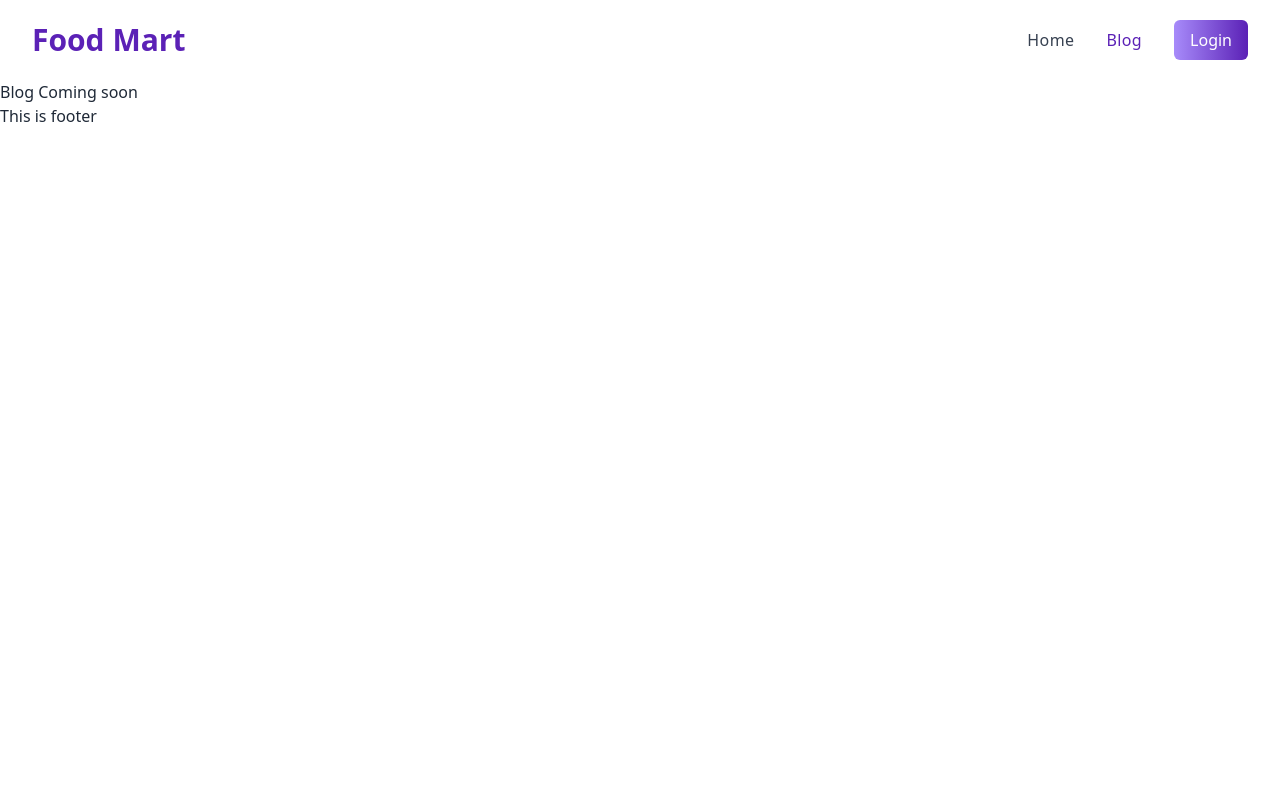
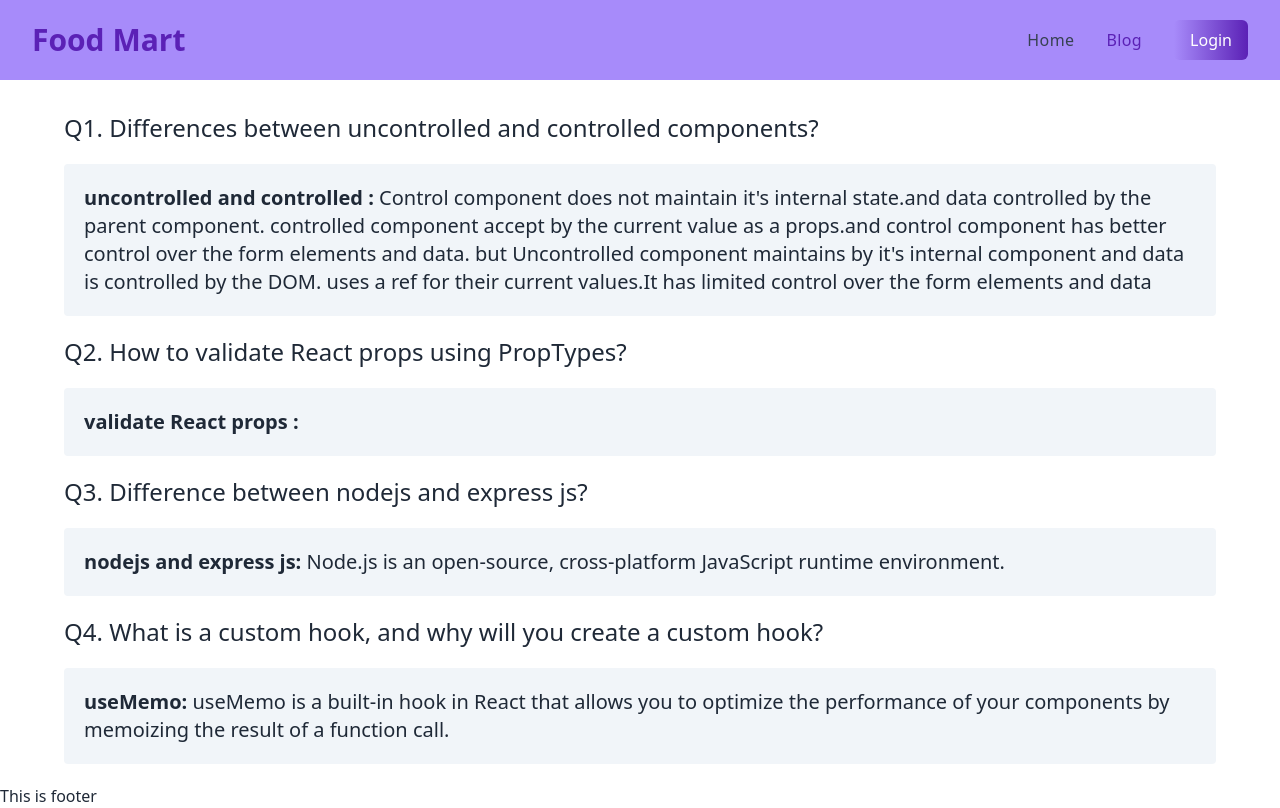
Before and after one commit to shukumar-542/chef-recipe-client, a React (Vite) app: page /blog in a window 1280 px wide. Built offline with nearby package versions, Linux system fonts and the light colour scheme; no server answers.

Commit message:
added lazy loader

```diff
--- a/package.json
+++ b/package.json
@@ -17,6 +17,7 @@
     "match-sorter": "^6.3.1",
     "react": "^18.2.0",
     "react-dom": "^18.2.0",
+    "react-lazy-load-image-component": "^1.5.6",
     "react-router-dom": "^6.11.0",
     "react-toastify": "^9.1.2",
     "sort-by": "^1.2.0"
--- a/src/Layouts/Main.jsx
+++ b/src/Layouts/Main.jsx
@@ -1,7 +1,7 @@
 import React from 'react';
 import Header from '../Pages/Shared/Header/Header';
 import Footer from '../Pages/Shared/Footer/Footer';
-import { Outlet,  } from 'react-router-dom';
+import { Outlet, } from 'react-router-dom';
 
 
 const Main = () => {
@@ -12,7 +12,9 @@ const Main = () => {
     return (
         <div>
             <Header></Header>
-            <Outlet></Outlet>
+            <div className='min-h-[calc(100vh-150px)]'>
+                <Outlet></Outlet>
+            </div>
             <Footer></Footer>
         </div>
     );
--- a/src/Pages/Blog/Blog.jsx
+++ b/src/Pages/Blog/Blog.jsx
@@ -2,9 +2,52 @@ import React from 'react';
 
 const Blog = () => {
     return (
-        <div>
-            <h1>Blog Coming soon</h1>
+        <div className='mt-8 w-[90%] mx-auto'>
+        <div className='my-5'>
+            <h1 className='text-2xl'>Q1. Differences between uncontrolled and controlled components?</h1>
+            <div className=' my-5 bg-slate-100 p-5 rounded text-xl space-y-5'>
+                <p>
+                    <span className='font-bold'>uncontrolled and controlled : </span>
+
+                    Control component does not maintain it's internal state.and data controlled
+                    by the parent component. controlled component accept by the current value
+                    as a props.and control component has better control over the form elements and data.
+                    but Uncontrolled component maintains by it's internal component and data is
+                     controlled by the DOM. uses a ref for their current values.It has limited control
+                      over the form elements and data
+                </p>
+
+
+            </div>
+            <h1 className='text-2xl'>Q2. How to validate React props using PropTypes?</h1>
+            <div className='my-5 bg-slate-100 p-5 rounded text-xl'>
+                <p>
+                    <span className='font-bold'>validate React props : </span>
+
+                </p>
+            </div>
+
+
+            <h1 className='text-2xl'> Q3. Difference between nodejs and express js?</h1>
+            <div className='my-5 bg-slate-100 p-5 rounded text-xl'>
+                <p>
+                    <span className='font-bold'>nodejs and express js: </span>
+                    Node.js is an open-source, cross-platform JavaScript runtime environment.
+
+                </p>
+            </div>
+
+            <h1 className='text-2xl'>Q4. What is a custom hook, and why will you create a custom hook?</h1>
+            <div className='my-5 bg-slate-100 p-5 rounded text-xl'>
+                <p>
+                    <span className='font-bold'>useMemo: </span>
+                   useMemo  is a built-in hook in React that allows you to optimize
+                    the performance of your components by memoizing the result of a function call.
+                </p>
+            </div>
+
         </div>
+    </div>
     );
 };
 
--- a/src/Pages/Home/Home.jsx
+++ b/src/Pages/Home/Home.jsx
@@ -2,6 +2,7 @@ import React, { useEffect, useState } from 'react';
 import img from '../../assets/header1.jpg'
 import { Link, useNavigation } from 'react-router-dom';
 import Loading from '../Loading/Loading';
+import { LazyLoadImage } from "react-lazy-load-image-component"
 
 const Home = () => {
 
@@ -29,7 +30,7 @@ const Home = () => {
 
                     </div>
                     <div className='w-4/5'>
-                        <img src={img} className='rounded-lg' alt="" />
+                        <LazyLoadImage src={img} className='rounded-lg' alt="" />
                     </div>
                 </div>
             </div>
@@ -37,7 +38,7 @@ const Home = () => {
 
                 {
                     chefs?.map(chef=>(<div key={chef?.id} className="card w-96 bg-base-100 shadow-xl ">
-                    <figure><img src={chef.picture} alt="Shoes" /></figure>
+                    <figure><LazyLoadImage src={chef.picture}  width={600} height={400} alt="img" /></figure>
                     <div className="card-body">
                         <h2 className="card-title">{chef?.name}</h2>
                         <p>Year Of experience  : {chef?.years_of_experience}</p>
--- a/src/Pages/Shared/Header/Header.jsx
+++ b/src/Pages/Shared/Header/Header.jsx
@@ -17,8 +17,10 @@ const Header = () => {
             console.log(error);
           });
     }
+
+    // console.log(user?.photoURL);
     return (
-        <div className='bg-white'>
+        <div className='bg-violet-400'>
             <div className=' py-5 mx-auto sm:max-w-full md:max-w-full lg:max-w-screen-xl lg:px-8 '>
                 <div className='relative flex items-center justify-between'>
                     <div className='font-bold text-3xl text-violet-800'>Food Mart</div>
```
Also changed, not shown: 1 other file (tests, documents, lock files or other folders).
